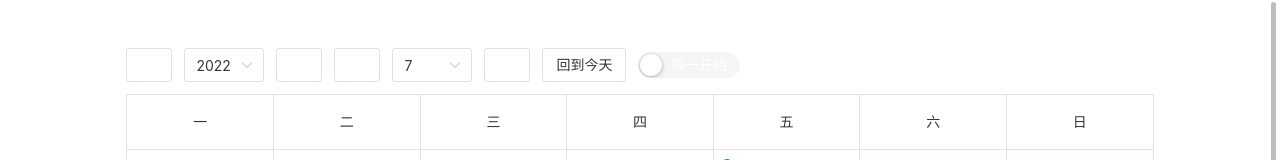
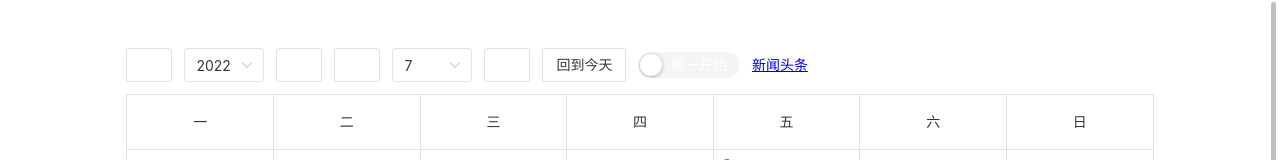
Before and after one commit to cdurhrt/wowtools, a Vue app in the folder vue-app/: page /#/calendar in a window 1280 px wide. Shown: the top 160 px of the page. Built offline with nearby package versions, Linux system fonts and the light colour scheme; some icons are missing.

Commit message:
feat: submit

```diff
--- a/vue-app/src/modules/calendar/components/WowCalendar.vue
+++ b/vue-app/src/modules/calendar/components/WowCalendar.vue
@@ -221,6 +221,7 @@ function backToday() {
           <template #checked> 周日开始 </template>
           <template #unchecked> 周一开始 </template>
         </n-switch>
+        <router-link to="/news">新闻头条</router-link>
       </n-space>
     </n-space>
     <div class="wow-calendar">
--- a/vue-app/src/router/index.ts
+++ b/vue-app/src/router/index.ts
@@ -12,7 +12,7 @@ import newsRoutes from "@/modules/news/routes";
 const mainRoutes: RouteRecordRaw[] = [
   {
     path: "/",
-    redirect: "/news",
+    redirect: "/calendar",
   },
 ];
 
```
